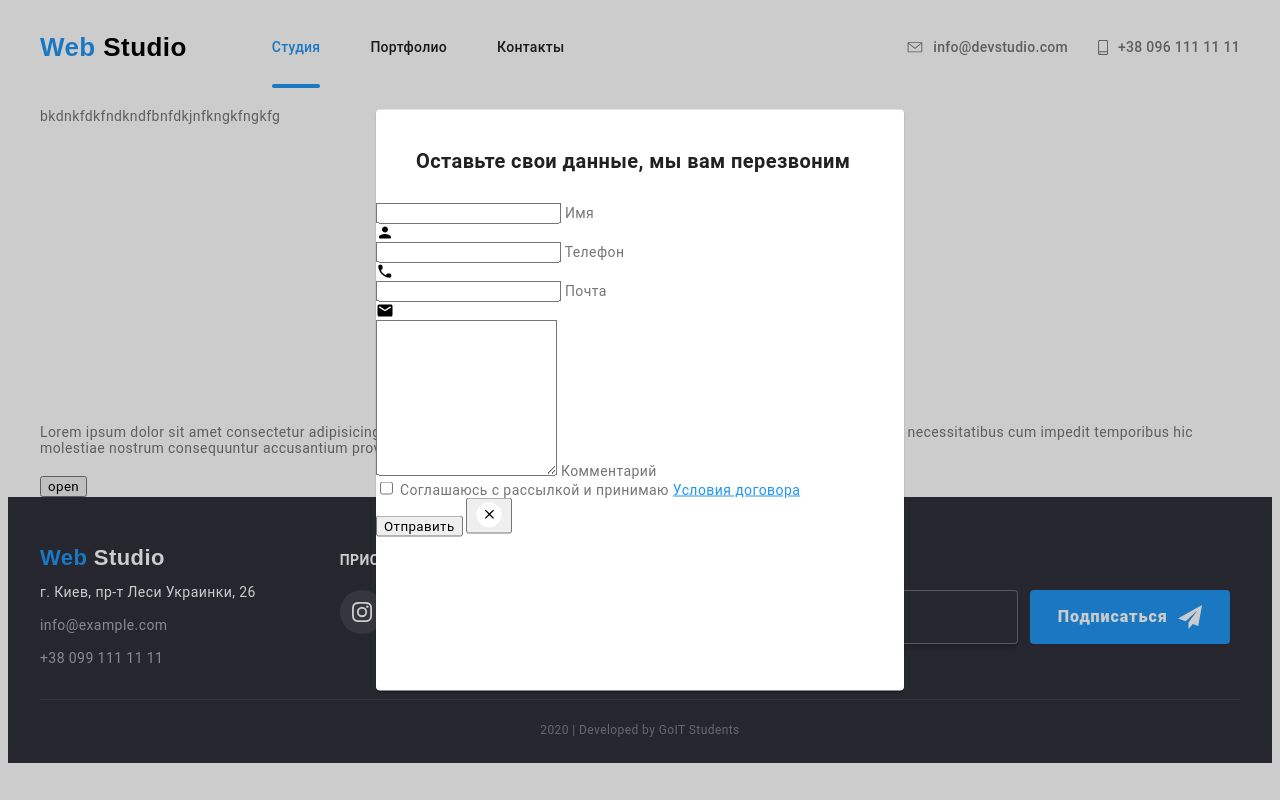
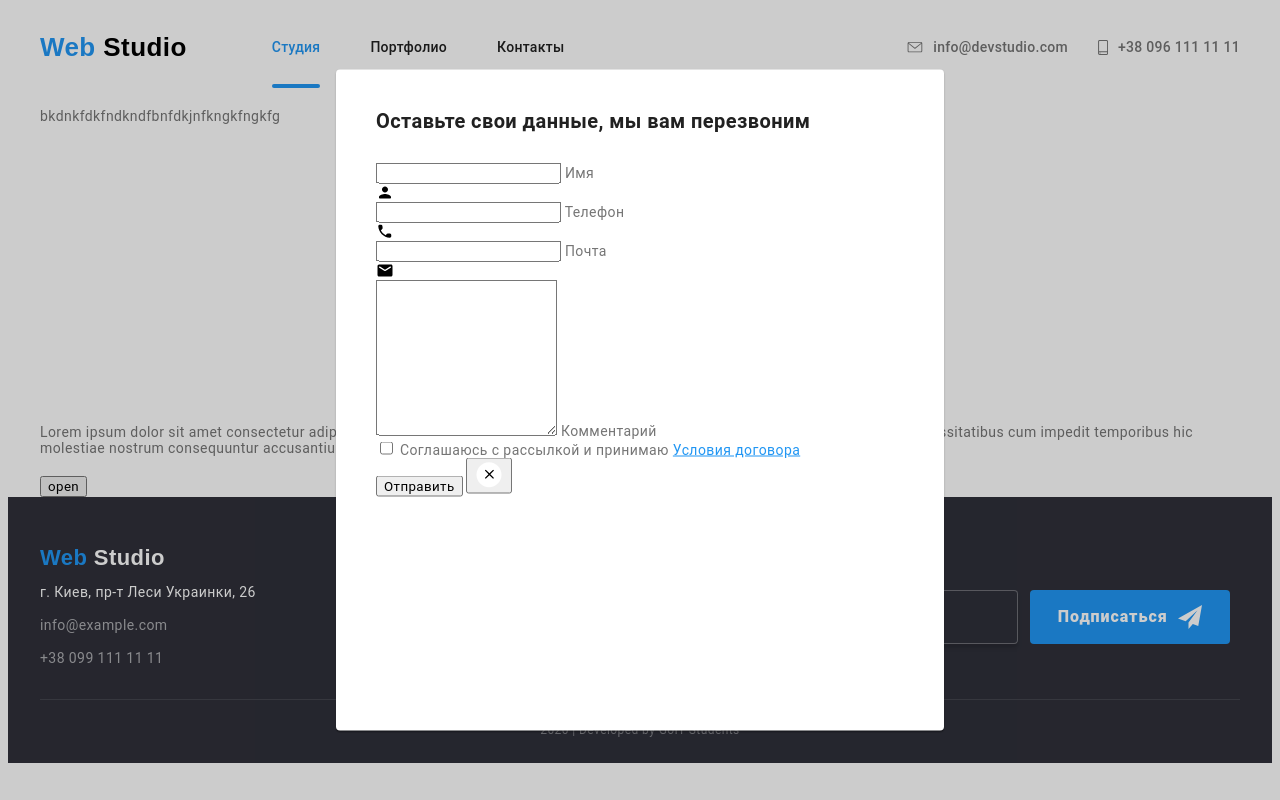
Before and after one commit to EvgeniyDotsenko/goit-markup-hw-06, a plain HTML site: page contact.html in a window 1280 px wide. Both pictures are taken after a click on the button "open". Drawn offline with Linux system fonts and the light colour scheme.

Commit message:
padding-modal

```diff
--- a/css/style.css
+++ b/css/style.css
@@ -724,8 +724,9 @@ footer .logo {
   top: 50%;
   left: 50%;
 
-  width: 528px;
+  min-width: 528px;
   min-height: 581px;
+  padding: 40px;
 
   background: #ffffff;
   box-shadow: 0px 2px 1px rgba(0, 0, 0, 0.2), 0px 1px 1px rgba(0, 0, 0, 0.14),
@@ -774,7 +775,7 @@ label[for="comment"] {
 .modal-title {
   display: inline-block;
   padding: 0;
-  margin: 40px 40px 30px 40px;
+  margin-bottom: 30px;
   font-weight: bold;
   font-size: 20px;
   line-height: 1.15;
```
